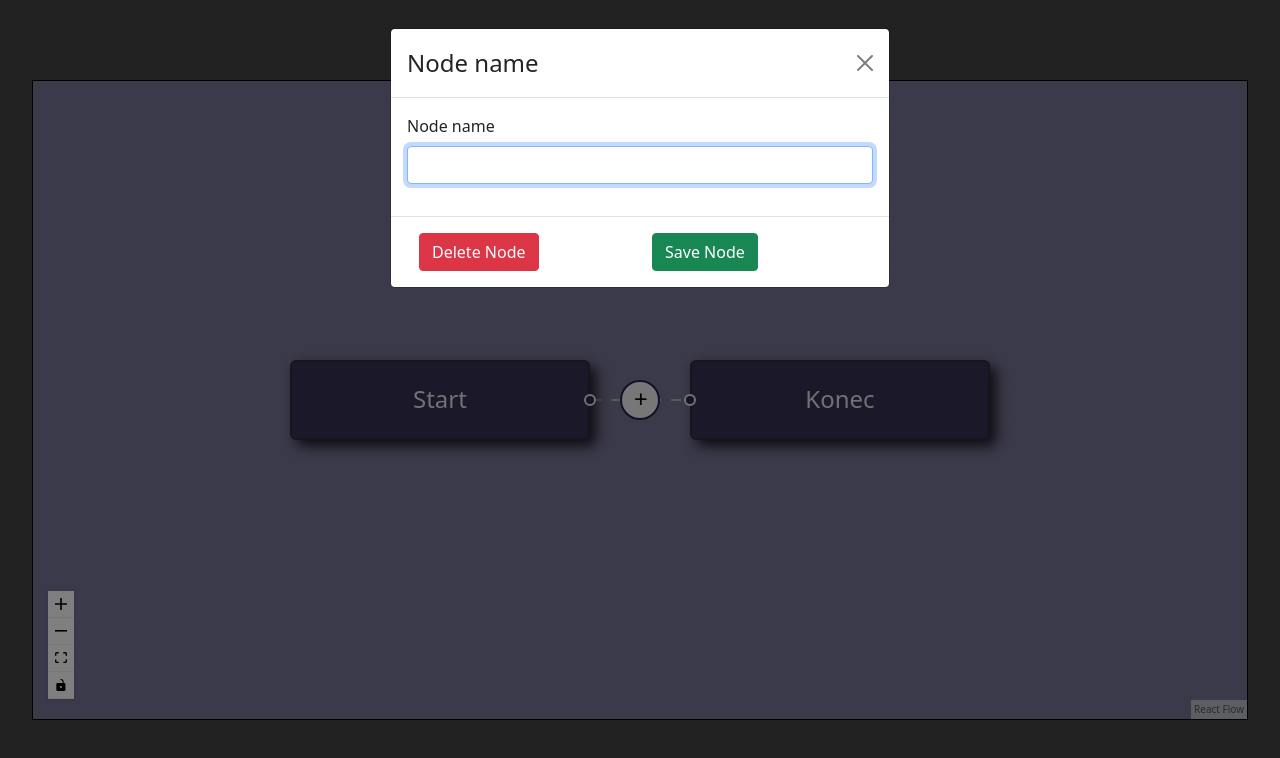
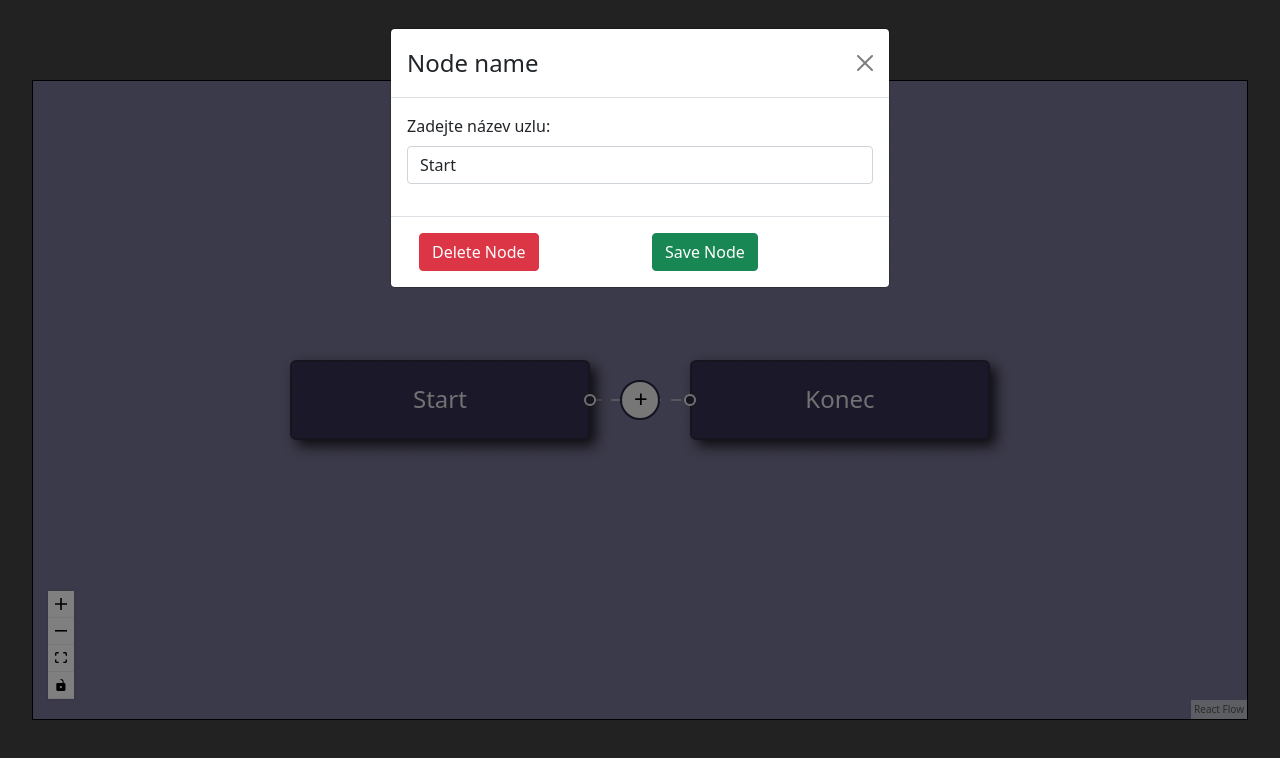
Before and after one commit to totichy/flows_demo, a React (Create React App) app: page / in a window 1280 px wide. Both pictures are taken after a click on the element "Start". Shown: the top 758 px of the page. Built offline with nearby package versions, Linux system fonts and the light colour scheme.

Commit message:
pre eject commit

```diff
--- a/src/Components/ModalNodes.js
+++ b/src/Components/ModalNodes.js
@@ -1,4 +1,4 @@
-import React, { useContext } from 'react';
+import React, { useState, useContext } from 'react';
 import { NodeContext } from '../Contexts/NodeContext.js';
 
 import Modal from 'react-bootstrap/Modal';
@@ -7,10 +7,25 @@ import Form from 'react-bootstrap/Form';
 import Row from 'react-bootstrap/Row';
 import Col from 'react-bootstrap/Col';
 import Container from 'react-bootstrap/Container';
+import { useEffect } from 'react';
 
-const ModalNodes = ({ nodeId, show, handleClose }) => {
+const ModalNodes = ({ node, show, handleClose }) => {
 
     const { nodes, deleteNode } = useContext(NodeContext);
+
+
+    const [updatedNode, setUpdatedNode] = useState();
+
+    useEffect(() => {
+        setUpdatedNode(node);
+    }, [node]);
+
+    const handleUpdateNode = (e) => {
+        e.preventDefault();
+        setUpdatedNode((prev) => ({ ...prev, data: { ...node.data, label: e.target.value } }));
+        console.log(updatedNode.data.label);
+    };
+
 
     return (
         <Modal show={show} onHide={handleClose}>
@@ -19,12 +34,15 @@ const ModalNodes = ({ nodeId, show, handleClose }) => {
             </Modal.Header>
             <Modal.Body>
                 <Form>
-                    <Form.Group className="mb-3" controlId="">
-                        <Form.Label>Node name</Form.Label>
+                    <Form.Group className="mb-3" >
+                        <Form.Label>Zadejte název uzlu: </Form.Label>
                         <Form.Control
-                            type="text"
-                            placeholder=""
-                            autoFocus
+                            type='text'
+                            id='name'
+                            value={updatedNode?.data?.label}
+                            placeholder='Název'
+                            onChange={handleUpdateNode}
+                            required
                         />
                     </Form.Group>
                 </Form>
@@ -34,7 +52,7 @@ const ModalNodes = ({ nodeId, show, handleClose }) => {
                 <Container>
                     <Row>
                         <Col >
-                            <Button variant="danger" onClick={() => { deleteNode(nodeId); handleClose(); }}>
+                            <Button variant="danger" onClick={() => { deleteNode(updatedNode.id); handleClose(); }}>
                                 Delete Node
                             </Button>
                         </Col>
--- a/src/Contexts/NodeContext.js
+++ b/src/Contexts/NodeContext.js
@@ -43,6 +43,7 @@ const NodeContextProvider = (props) => {
     };
 
     const deleteNode = (nodeId) => {
+
         nodes.sort((a, b) => a.id - b.id);
 
         const arrayNodesLeft = nodes.slice(0, nodeId - 1);
--- a/src/flow.js
+++ b/src/flow.js
@@ -16,11 +16,14 @@ function Flow({ onConnect }) {
     const { edges, setEdges } = useContext(NodeContext);
     const { nodes, setNodes } = useContext(NodeContext);
 
-    const [nodeId, setNodeId] = useState(null);
+    const [node, setNode] = useState({});
 
-    const getNodeId = (e) => {
-        setNodeId(e.target.getAttribute("data-id"));
+    const getNode = (e) => {
+        let findNode = nodes.filter(node => node.id === e.target.getAttribute("data-id"));
+        setNode(findNode[0]);
+        handleShow();
     };
+
 
     const onEdgesChange = useCallback(
         (changes) => setEdges((eds) => applyEdgeChanges(changes, eds)),
@@ -45,7 +48,7 @@ function Flow({ onConnect }) {
                 onNodesChange={onNodesChange}
                 onEdgesChange={onEdgesChange}
                 onConnect={onConnect}
-                onNodeClick={(e) => { getNodeId(e); handleShow(); }}
+                onNodeClick={e => getNode(e)}
                 edgeTypes={edgeTypes}
                 fitView
             >
@@ -53,7 +56,7 @@ function Flow({ onConnect }) {
                 <Controls />
                 <Background style={{ background: "#777494" }} />
             </ReactFlow>
-            <ModalNodes show={show} handleClose={handleClose} nodeId={nodeId} />
+            <ModalNodes show={show} handleClose={handleClose} node={node} />
         </>
     );
 };
```
